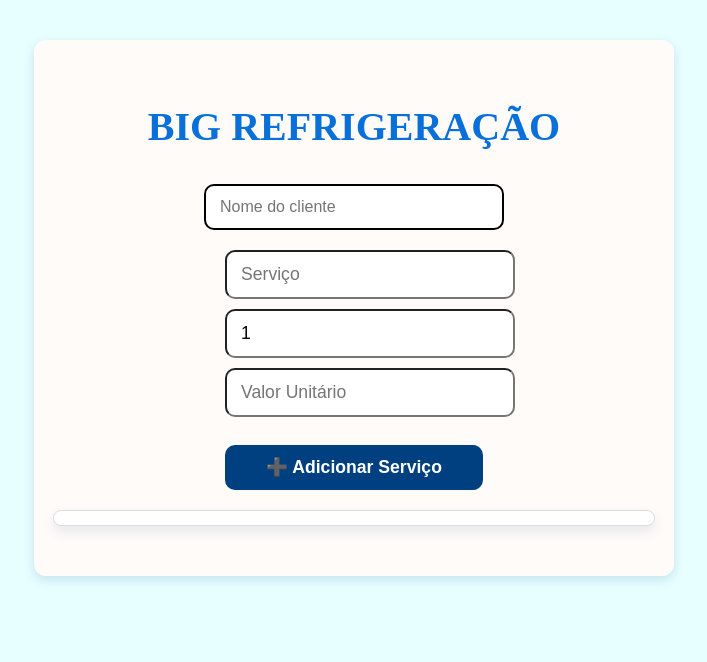
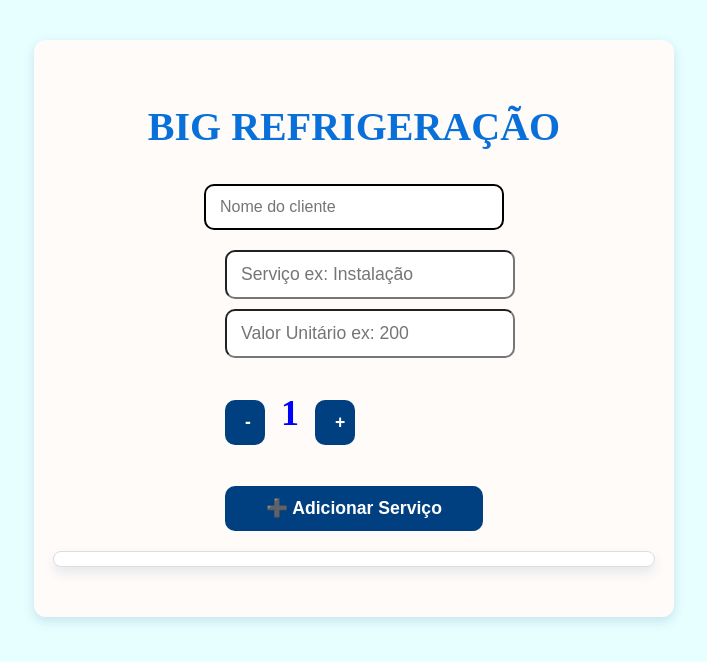
Before and after one commit to Geremiasrds/jamile-orcamentos, a React (Create React App) app: page / in a window 1280 px wide. Shown: the top 662 px of the page, without its empty margins (286-993 px from the left). Built offline with nearby package versions, Linux system fonts and the light colour scheme.

Commit message:
Adiciona mensagem de erro que desaparece após 5 segundos

```diff
--- a/src/components/ClienteInput.jsx
+++ b/src/components/ClienteInput.jsx
@@ -19,6 +19,7 @@ const messageStyle = (error) => ({
 
 const ClienteInput = ({ cliente, setCliente }) => {
   const [error, setError] = useState("");
+
 
   const validate = (value) => {
     if (!value.trim()) {
--- a/src/components/ListaServicos.jsx
+++ b/src/components/ListaServicos.jsx
@@ -6,7 +6,7 @@ const ListaServicos = ({ servicos, onEditar, onExcluir }) => {
     <Card>
       <CardBody>
         {servicos.map((s, index) => (
-          <div
+          <div className=""
             key={index}
             style={{
               display: "flex",               // Alinha conteúdo em linha
--- a/src/components/ServicoForm.jsx
+++ b/src/components/ServicoForm.jsx
@@ -2,10 +2,11 @@ import React, { useEffect, useState } from "react";
 import { Input, Button } from "../styles/StyledComponents";
 
 const ServicoForm = ({ adicionarServico, editandoServico }) => {
-  const [servico, setServico] = useState("");
-  const [qtd, setQtd] = useState(1);
-  const [valorUnitario, setValorUnitario] = useState("");
+  const [servico, setServico] = useState(""); // Nome do serviço
+  const [qtd, setQtd] = useState(1); // Quantidade do serviço
+  const [valorUnitario, setValorUnitario] = useState(""); // Valor por unidade
 
+  // Se estiver editando, preenche os campos com os dados do serviço
   useEffect(() => {
     if (editandoServico) {
       setServico(editandoServico.servico);
@@ -14,28 +15,63 @@ const ServicoForm = ({ adicionarServico, editandoServico }) => {
     }
   }, [editandoServico]);
 
+  // Função para adicionar ou atualizar o serviço
   const handleAdicionar = () => {
     if (!servico || !valorUnitario || qtd <= 0) return;
-    adicionarServico({ servico, qtd: Number(qtd), valorUnitario: Number(valorUnitario) });
+    adicionarServico({
+      servico,
+      qtd: Number(qtd),
+      valorUnitario: Number(valorUnitario),
+    });
+    // Limpa os campos
     setServico("");
     setQtd(1);
     setValorUnitario("");
   };
 
+  // Funções para incrementar ou decrementar a quantidade
+  const aumentarQtd = () => setQtd(prev => prev + 1);
+  const diminuirQtd = () => setQtd(prev => (prev > 1 ? prev - 1 : 1));
+
   return (
     <div>
-      <Input placeholder="Serviço" value={servico} onChange={e => setServico(e.target.value)} />
-      <Input type="number" placeholder="Quantidade" value={qtd} onChange={e => setQtd(e.target.value)} />
+
+      {/* Campo do nome do serviço */}
       <Input
+        placeholder="Serviço ex: Instalação"
+        value={servico}
+        onChange={e => setServico(e.target.value)}
+      />
+
+
+<Input
         type="number"
-        placeholder="Valor Unitário"
+        placeholder="Valor Unitário ex: 200"
         value={valorUnitario}
         onChange={e => setValorUnitario(e.target.value)}
       />
+
+
+      <div style={{ display: "flex", alignItems: "center", marginBottom: "10px" }}>
+        {/* Botão de diminuir */}
+        <Button onClick={diminuirQtd} style={{ width: "40px" }}>-</Button>
+
+        {/* Quantidade atual */}
+        <div style={{ fontSize: "18px", minWidth: "50px", textAlign: "center",  color:'blue', padding: '0px 0px 0px'} }>
+          <h1>{qtd}</h1>
+        </div>
+
+        {/* Botão de aumentar */}
+        <Button onClick={aumentarQtd} style={{ width: "40px" }}>+</Button>
+      </div>
+
+      {/* Campo de valor unitário */}
+
+
+      {/* Botão para adicionar ou atualizar */}
       <Button onClick={handleAdicionar}>
         {editandoServico ? "✏️ Atualizar Serviço" : "➕ Adicionar Serviço"}
       </Button>
-
     </div>
   );
 };
```
Also changed, not shown: src/components/OrcamentoForm.jsx (+1 -7 lines).
